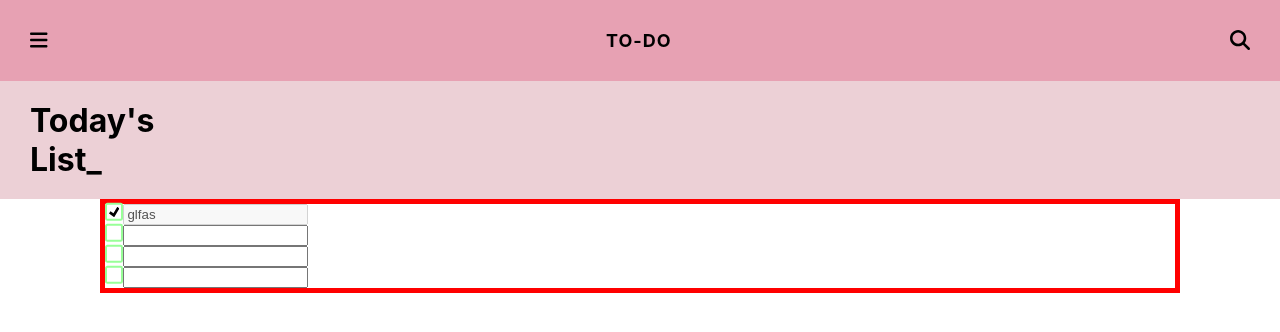
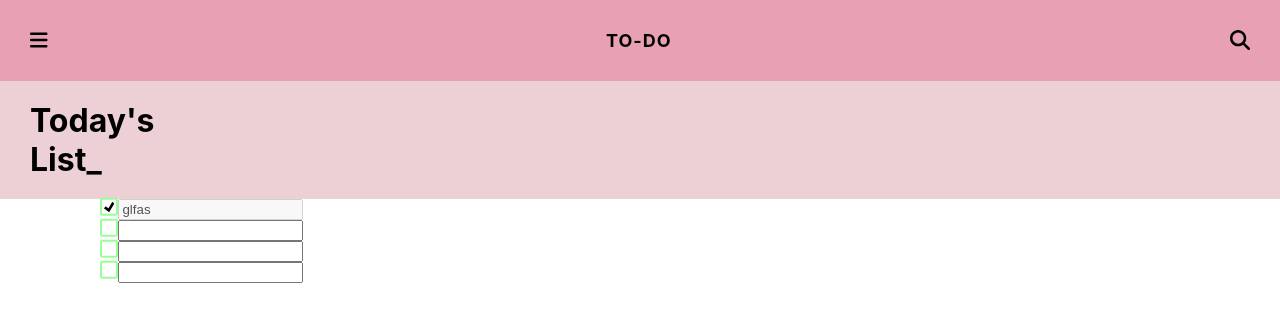
Before and after one commit to Nidinaz/To-Do-React, a React (Create React App) app: page / in a window 1280 px wide. Shown: the top 332 px of the page. Built offline with nearby package versions, Linux system fonts and the light colour scheme.

Commit message:
remove red border

```diff
--- a/src/App.css
+++ b/src/App.css
@@ -36,7 +36,7 @@ h1 {
   display: flex;
   flex-direction: column;
   justify-content: center;
-  border: 5px solid red;
+  /* border: 5px solid red; */
   margin: 0px 100px 0px 100px;
 
 }
```
